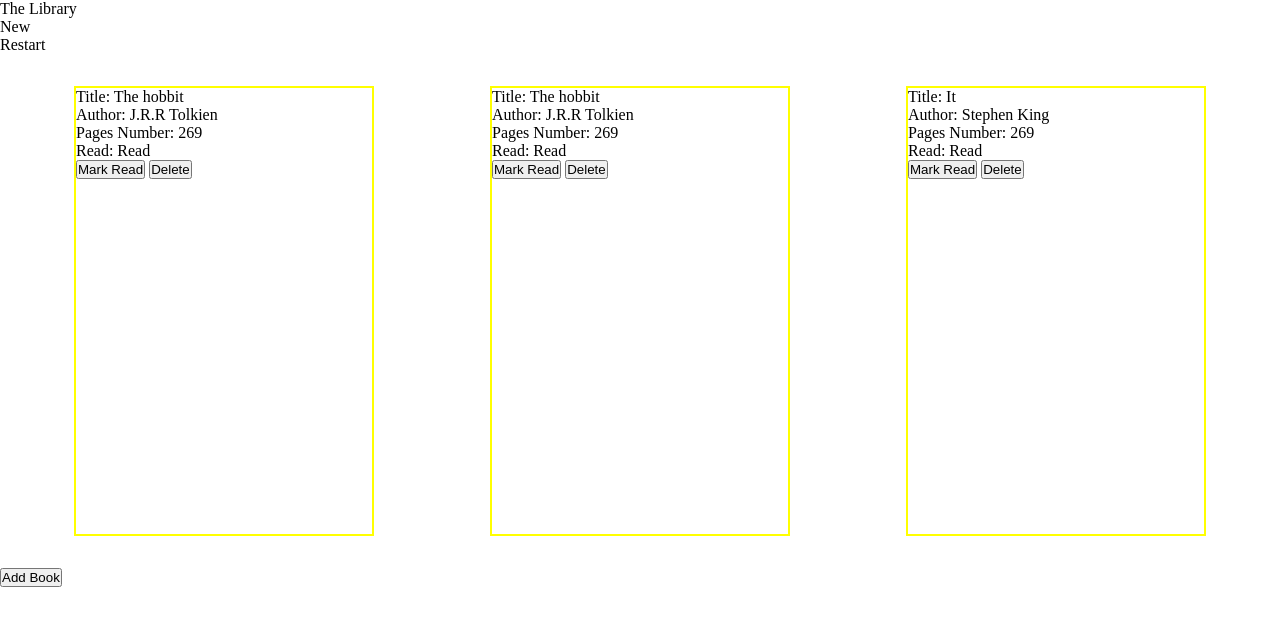
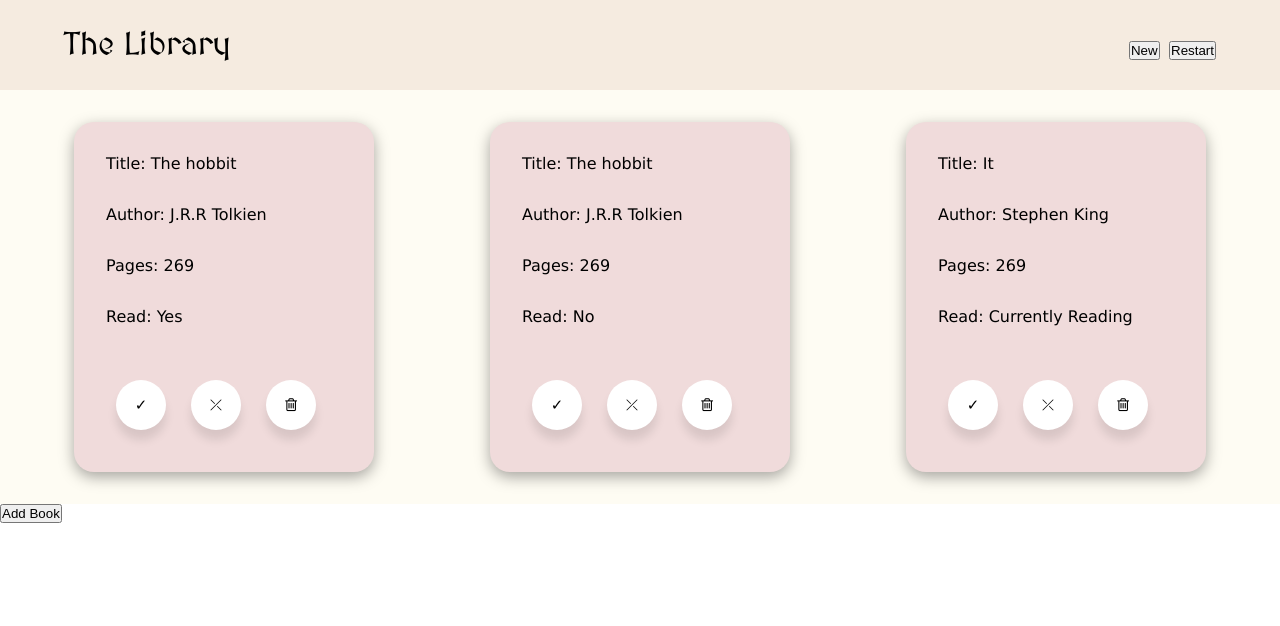
Before and after one commit to TommySousa/library, a plain HTML site: page index.html in a window 1280 px wide. Drawn offline with Linux system fonts and the light colour scheme.

Commit message:
Styled the cards and added all functionalities

```diff
--- a/index.html
+++ b/index.html
@@ -4,6 +4,10 @@
     <meta charset="UTF-8">
     <meta http-equiv="X-UA-Compatible" content="IE=edge">
     <meta name="viewport" content="width=device-width, initial-scale=1.0">
+    <link rel="preconnect" href="https://fonts.googleapis.com">
+    <link rel="preconnect" href="https://fonts.gstatic.com" crossorigin>
+    <link href="https://fonts.googleapis.com/css2?family=MedievalSharp&display=swap" rel="stylesheet">
+    <link rel="stylesheet" href="https://cdnjs.cloudflare.com/ajax/libs/font-awesome/4.7.0/css/font-awesome.min.css">
     <link rel="stylesheet" href="style.css">
     <script defer src="index.js"></script>
     <title>Library</title>
@@ -16,8 +20,8 @@
             </div>
             <div class="header-options">
                 <ul class="options">
-                    <li>New</li>
-                    <li>Restart</li>
+                    <li> <button>New</button> </li>
+                    <li> <button>Restart</button> </li>
                 </ul>
 
             </div>
--- a/index.js
+++ b/index.js
@@ -1,4 +1,4 @@
-let myLibrary = [new Book ('The hobbit', 'J.R.R Tolkien', '269', 'Read'), new Book ('The hobbit', 'J.R.R Tolkien', '269', 'Read'),new Book ('It', 'Stephen King', '269', 'Read') ];
+let myLibrary = [new Book ('The hobbit', 'J.R.R Tolkien', '269', 'Yes'), new Book ('The hobbit', 'J.R.R Tolkien', '269', 'No'),new Book ('It', 'Stephen King', '269', 'Currently Reading') ];
 
 function Book (title, author, pages, read) {
     this.title = title
@@ -19,14 +19,26 @@ const showBooks = (library) => {
     mainContent.innerHTML =''
     library.forEach(book => {
         let element = document.createElement('div');
-        element.classList.add('book-card');
+        if (book.read === 'Yes'){
+            element.classList.add('book-card', 'yes');
+        } else if(book.read === 'No'){
+            element.classList.add('book-card', 'no');
+        } else if(book.read === 'Currently Reading'){
+            element.classList.add('book-card', 'reading');
+        }
         element.innerHTML = `
+                <div class="card-content">
                 <p class="title">Title: ${book.title} </p>
                 <p class="author">Author: ${book.author}</p>
-                <p class="pages">Pages Number: ${book.pages} </p>
+                <p class="pages">Pages: ${book.pages} </p>
                 <p class="read">Read: ${book.read} </p>
-                <button> Mark Read </button>
-                <button> Delete </button> `
+                </div>
+                <div class="card-button">
+                <button class = "tick"> &check; </button>
+                <button class = "cross"> &#10539; </button>
+                <button class = "trash" onclick = "trash()"> <i class="fa fa-trash-o"></i> </button>
+                </div>
+                `
     mainContent.appendChild(element)
     });
 };
@@ -39,9 +51,47 @@ form.addEventListener('submit', (e) => {
     let book = new Book (e.target[0].value,e.target[1].value,e.target[2].value,e.target[3].value);
     addBook(book);
     showBooks(myLibrary);
+    markRead();
+    unRead();
+    trash();
     formSection.style.display = '';
 });
 
+const markRead = () => {
+    let clickedButton = document.querySelectorAll('.tick')
+    clickedButton.forEach( button => {
+        button.addEventListener('click', (e) => {
+            let card = e.target.parentElement.parentElement;
+            card.children[0].childNodes[7].innerHTML = "Read: Yes"
+            card.className = '';
+            card.classList.add('book-card', 'yes');
+        })
+    })
+};
+
+const unRead = () => {
+    let clickedButton = document.querySelectorAll('.cross')
+    clickedButton.forEach( button => {
+        button.addEventListener('click', (e) => {
+            let card = e.target.parentElement.parentElement;
+            card.children[0].childNodes[7].innerHTML = "Read: No"
+            card.className = '';
+            card.classList.add('book-card', 'no');
+
+        })
+    })
+};
+
+const trash = () => {
+    let mainContent = document.querySelector(".main-content");
+    mainContent = mainContent.childNodes
+    for (let i = 0; i<mainContent.length;i++){
+          mainContent[i].addEventListener('click', () => {
+              myLibrary.splice(i, 1);
+              showBooks(myLibrary);
+          })
+      }
+};
 
 const displayForm = () => {
     if(formSection.style.display === ''){
@@ -55,3 +105,5 @@ const displayForm = () => {
 
 
 window.onload = (showBooks(myLibrary));
+window.onload = (markRead());
+window.onload = (unRead());
--- a/style.css
+++ b/style.css
@@ -3,6 +3,35 @@
     padding: 0;
     box-sizing: border-box;
 }
+
+:root{
+    --title: 2rem;
+    --header: #F5EBE0;
+    --mainContent: #FEFCF3;
+    --cardColor: #F0DBDB;
+    --titleFont:'MedievalSharp', cursive;
+    --cardFont: Verdana, Geneva, Tahoma, sans-serif;
+
+}
+
+li{
+    display: inline;
+}
+
+.header{
+    display: flex;
+    background-color: var(--header);
+    flex-wrap: wrap;
+    justify-content: space-between;
+    height: 8vh;
+    min-height:90px ;
+    align-items: center;
+    padding: 0 2em 0 2em;
+    font-size: var(--title);
+    font-family: var(--titleFont)
+}
+
+
 .main-content{
     display: grid;
     justify-items: center;
@@ -10,15 +39,78 @@
     grid-template-columns: repeat(auto-fit, minmax(300px, 1fr));
     padding: 2rem;
     gap: 2rem;
+    background-color: var(--mainContent);
 
 }
 
+
+
 .book-card{
-    height: 450px;
+    display: flex;
+    flex-direction: column;
+    justify-content: space-between;
+    height: 350px;
     width: 300px;
+    padding: 2em;
     min-width: 100px;
-    border: 2px solid yellow;
+    border-radius: 20px;
+    background-color: var(--cardColor);
+    font-family: var(--cardFont);
+    box-shadow: rgba(0, 0, 0, 0.35) 0px 5px 15px;
+    transition: transform .2s;
 }
+
+.card-content{
+    display: flex;
+    flex-direction: column;
+    height: 60%;
+    justify-content: space-between;
+}
+
+.book-card button{
+    background: #ffffff;
+    border: none;
+    border-radius: 50%;
+    padding: 15px;
+    margin: 10px;
+    width: 50px;
+    height: 50px;
+    font-size: 15px;
+    box-shadow: 0 10px 10px rgba(0, 0, 0, 0.1);
+    cursor: pointer;
+    transition: all 0.2s cubic-bezier(0.68, -0.55, 0.265, 1.55);
+}
+
+.tick:hover{
+    transform:scale(1.1) ;
+    background-color: rgba(3, 119, 18, 0.651)
+}
+.cross:hover{
+    transform:scale(1.1) ;
+    background-color:rgba(153, 0, 0, 0.651);
+}
+
+.trash:hover{
+    transform:scale(1.1) ;
+    background-color: grey;
+}
+
+
+.yes:hover{
+    transform: scale(1.1);
+    box-shadow: rgba(3, 119, 18, 0.651) 0px 5px 15px;
+}
+
+.no:hover{
+    transform: scale(1.1);
+    box-shadow: rgba(153, 0, 0, 0.651) 0px 5px 15px;
+}
+
+.reading:hover{
+    transform: scale(1.1);
+    box-shadow: rgba(179, 152, 0, 0.651) 0px 5px 15px;
+}
+
 
 .add-book{
     display: none;
```
